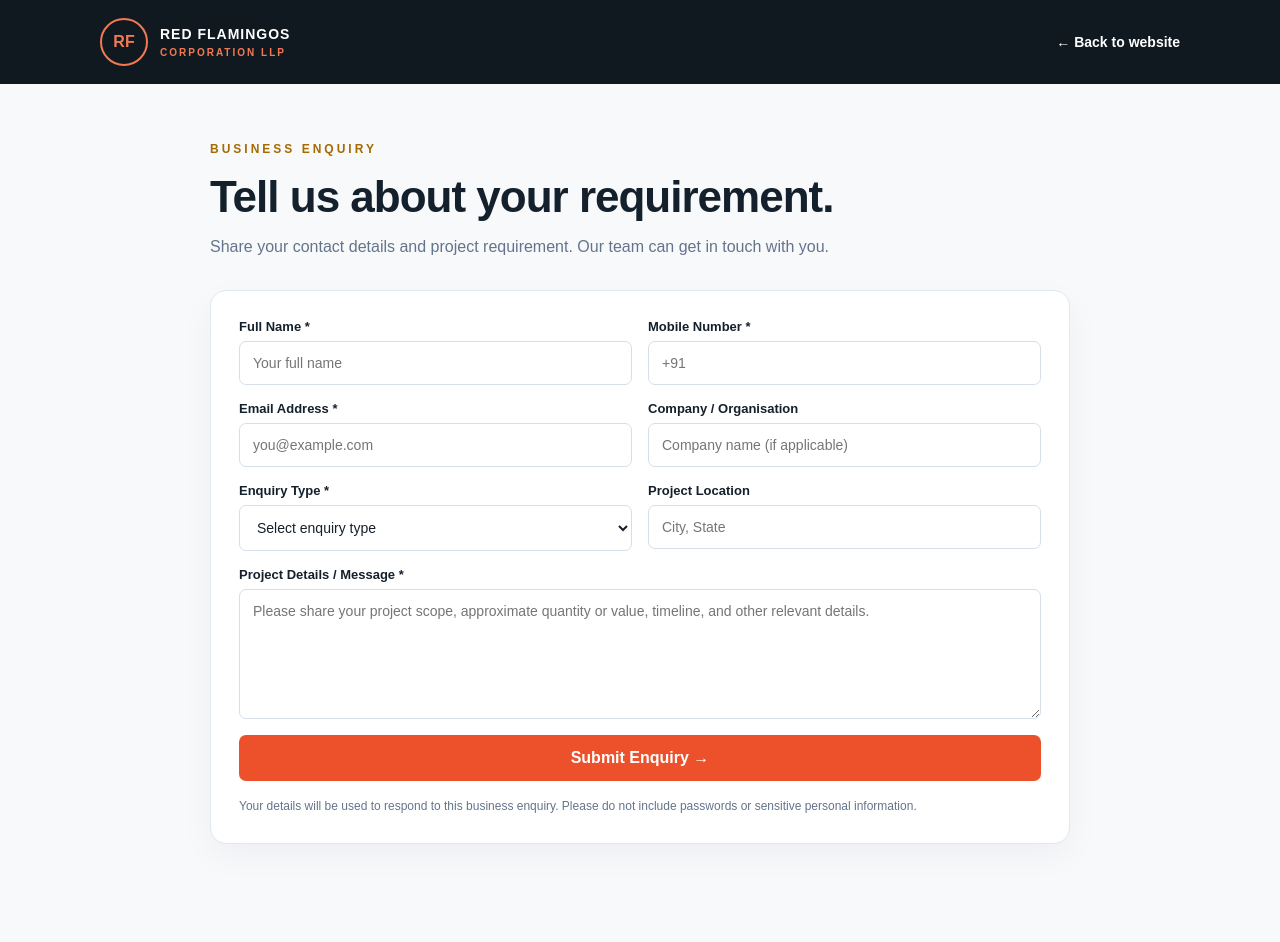
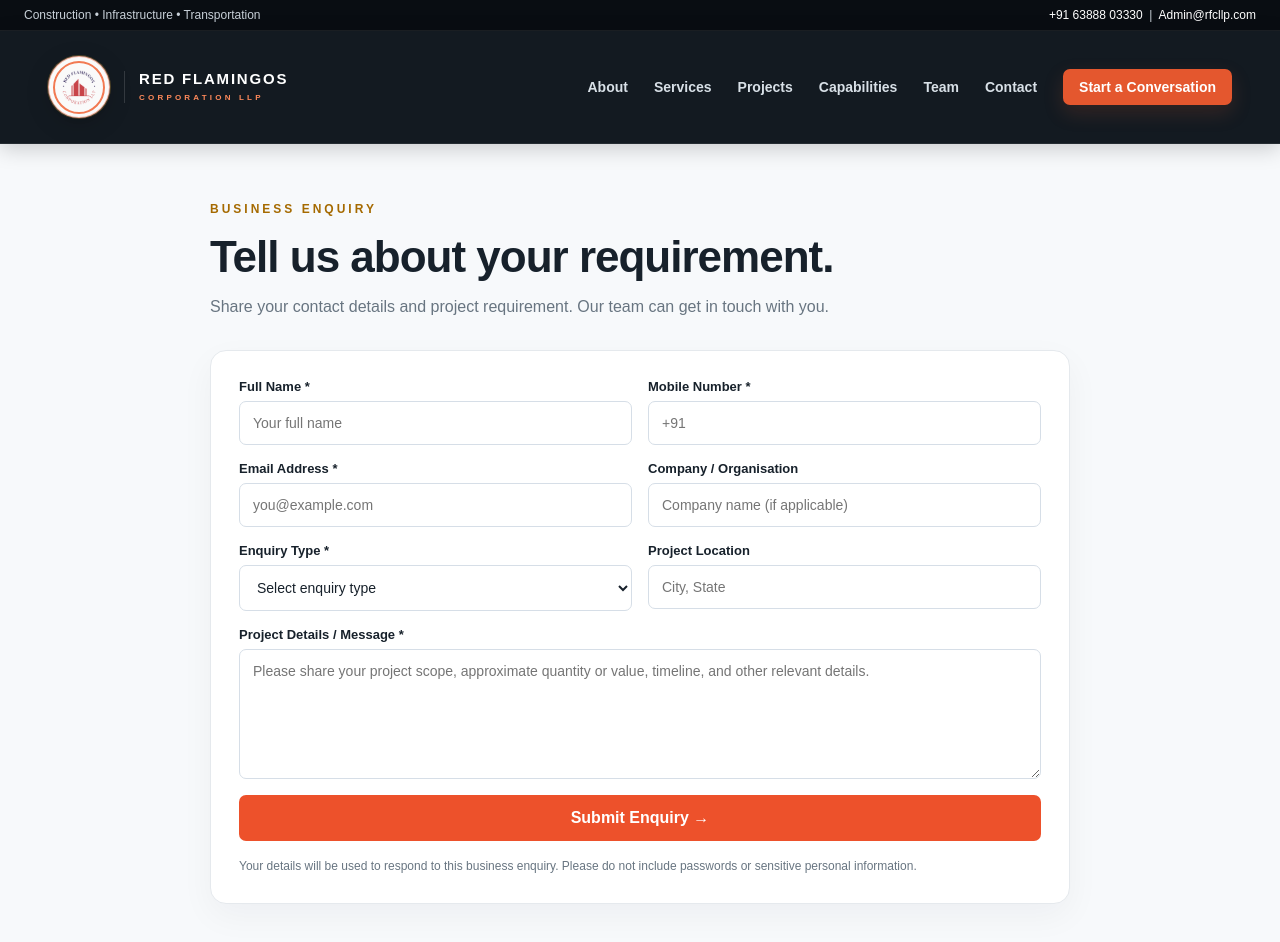
Before and after one commit to redflamingoscorporation-web/rfcllp.com, a plain HTML site: page enquiry.html in a window 1280 px wide. Drawn offline with Linux system fonts and the light colour scheme.

Commit message:
Match enquiry page header to main website branding and navigation

```diff
--- a/enquiry.html
+++ b/enquiry.html
@@ -28,10 +28,31 @@ button{background:var(--orange);border:0;border-radius:7px;color:#fff;font:inher
 .thanks{padding:18px;border:1px solid #b7e4c7;border-radius:9px;background:#f0fff4;color:#14532d;font-weight:700;line-height:1.6}
 [hidden]{display:none!important}
 @media(max-width:640px){main{margin:34px auto}.panel{padding:19px}form{grid-template-columns:1fr}.full{grid-column:auto}.head{align-items:flex-start;flex-direction:column}}
+
+/* Shared main-site header styling */
+:root{--navy:#101820;--navy2:#1a2630;--gold:#e4572e;--gold2:#ff8a5b;--ink:#17212b;--muted:#687581;--line:#e5e9ed}
+.topbar{background:#090d12;color:#c8d0d8;font-size:12px;border-bottom:1px solid rgba(255,255,255,.08)}
+.topbar .container{display:flex;justify-content:space-between;gap:20px;padding:8px 0}
+.topbar a{color:#fff;text-decoration:none}
+.container{width:min(1240px,calc(100% - 48px));margin:auto}
+header{position:sticky;top:0;z-index:50;background:rgba(10,17,24,.96);border-bottom:1px solid rgba(255,255,255,.08);box-shadow:0 5px 20px rgba(0,0,0,.18)}
+.nav{min-height:76px;display:flex;align-items:center;justify-content:space-between;gap:25px}
+.brand{color:#fff;display:flex;align-items:center;gap:14px;font-weight:800;letter-spacing:.8px;font-size:18px;text-decoration:none}
+.brand-mark-wrap{width:62px;height:62px;border-radius:50%;display:grid;place-items:center;background:rgba(255,255,255,.98);overflow:hidden;box-shadow:0 6px 22px rgba(0,0,0,.22),0 0 0 1px rgba(214,162,58,.35);flex:0 0 auto;border:1px solid rgba(228,87,46,.45);padding:4px}
+.brand-mark{width:100%;height:100%;display:block;object-fit:contain;padding:1px}
+.brand-copy{display:flex;flex-direction:column;justify-content:center;line-height:1.05;padding-left:14px;border-left:1px solid rgba(255,255,255,.14)}
+.brand-copy b{display:block;font-size:15px;letter-spacing:1.8px;font-weight:800}
+.brand-copy small{display:block;color:#ff8a5b;font-size:8px;letter-spacing:3.2px;margin-top:7px;font-weight:700}
+nav{display:flex;align-items:center;gap:26px;color:#d8e0e7;font-size:13px;font-weight:600}
+nav a{color:inherit;text-decoration:none;white-space:nowrap}
+nav a:hover{color:#ff8a5b}
+.nav-cta{background:#e4572e;color:#fff;padding:10px 16px;border-radius:7px;box-shadow:0 8px 20px rgba(201,85,47,.18)}
+@media(max-width:900px){.nav{gap:12px}.brand-mark-wrap{width:48px;height:48px}.brand-copy{padding-left:8px}.brand-copy b{font-size:12px;letter-spacing:1px}.brand-copy small{font-size:6.5px;letter-spacing:1.8px;margin-top:4px}nav{gap:10px;font-size:11px}nav a:nth-child(n+4){display:none}}
+@media(max-width:640px){.container{width:calc(100% - 32px)}.topbar{display:none}.nav{min-height:68px}.brand{gap:9px}.brand-mark-wrap{width:48px;height:48px}.brand-copy{padding-left:8px}.brand-copy b{font-size:12px}.brand-copy small{font-size:6.5px;letter-spacing:1.8px}nav{gap:8px}nav a{display:none!important}nav a.nav-cta{display:inline-block!important;font-size:10px;padding:9px 10px}}
 </style>
 </head>
 <body>
-<header><div class="head"><a href="https://rfcllp.com/" class="brand"><span class="brand-mark">RF</span><span>RED FLAMINGOS <small>CORPORATION LLP</small></span></a><a href="https://rfcllp.com/">← Back to website</a></div></header>
+<div class="topbar"><div class="container"><span>Construction • Infrastructure • Transportation</span><span><a href="tel:+916388803330">+91 63888 03330</a> &nbsp;|&nbsp; <a href="mailto:Admin@rfcllp.com">Admin@rfcllp.com</a></span></div></div><header><div class="container nav"><a class="brand" href="https://rfcllp.com/" aria-label="Red Flamingos Corporation LLP"><span class="brand-mark-wrap" aria-hidden="true"><img class="brand-mark" src="logo-transparent-png.png" alt="Red Flamingos Corporation LLP logo"></span><span class="brand-copy"><b>RED FLAMINGOS</b><small>CORPORATION LLP</small></span></a><nav><a href="https://rfcllp.com/#about">About</a><a href="https://rfcllp.com/#services">Services</a><a href="https://rfcllp.com/#projects">Projects</a><a href="https://rfcllp.com/#capabilities">Capabilities</a><a href="https://rfcllp.com/#team">Team</a><a href="https://rfcllp.com/#contact">Contact</a><a class="nav-cta" href="https://rfcllp.com/#contact">Start a Conversation</a></nav></div></header>
 <main>
 <div class="eyebrow">BUSINESS ENQUIRY</div>
 <h1>Tell us about your requirement.</h1>
```
